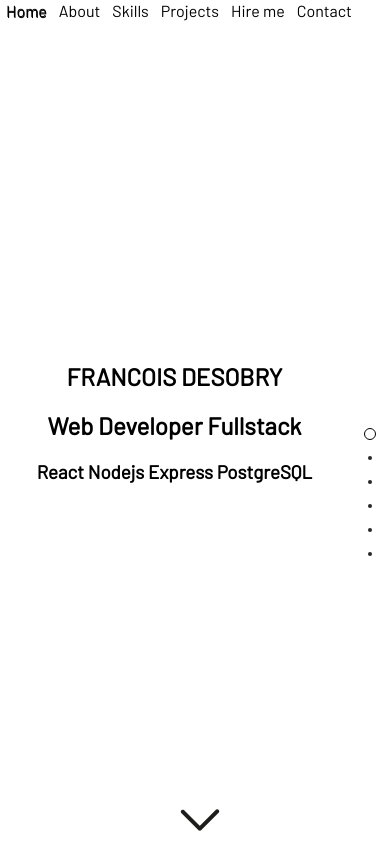
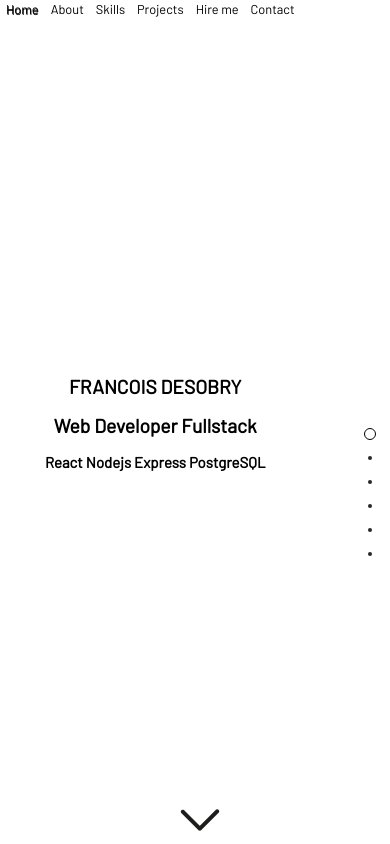
Before and after one commit to serstyle/my-portfolio, a PHP site: page /portfolio.html in a window 390 px wide. Run offline with PHP 8.4, Linux system fonts and the light colour scheme.

Commit message:
text font size 0.8rem

```diff
--- a/app.css
+++ b/app.css
@@ -208,10 +208,6 @@ img{
   	height: auto ;
   	margin:0.3rem;
   	border: none;
-    width: 13vh;
-  }
-    .card{
-    width:13vh;
   }
 }
 
@@ -234,7 +230,7 @@ img{
   	transform: translate(-50%, -50%);
   }
     body {
-    font-size: 1rem;
+    font-size: 0.8rem;
   }
 
 
```
